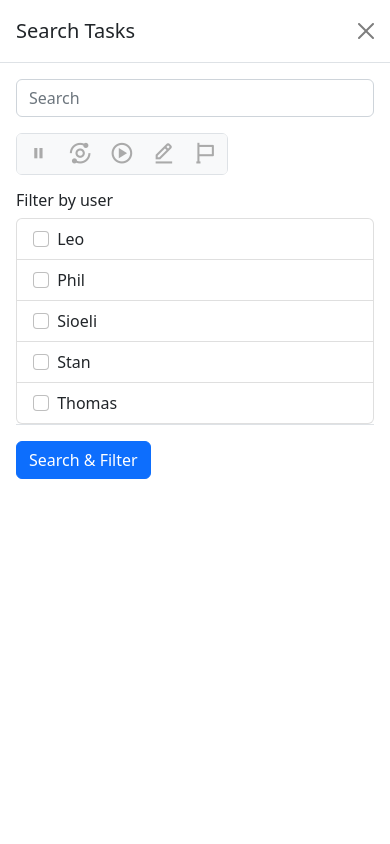
After one commit to stanozr/taskfreak, a Flask app: page / in a window 390 px wide, after a click that opens the changed part. The commit adds this page. Run offline with Flask 2, Linux system fonts and the light colour scheme; some libraries are stand-ins or nearby versions.

Commit message:
Task templates, all modals, fully responsive

```diff
--- a/application/static/css/app.css
+++ b/application/static/css/app.css
@@ -15,10 +15,10 @@
 .btn-nav i {
   font-size: 1.75em;
 }
-.btn-status i {
+.btn-status i, .btn-users i {
   line-height: 1.2;
 }
-.btn-status .btn-active {
+.btn-status .btn-active, .btn-users .btn-active {
 /*  color: #111;
   background-color: rgba(255,255,255,.9);*/
   color: #fff;
@@ -100,7 +100,7 @@
   color: rgba(255,255,255,.5);
 }
 .sidebar li a.active, .sidebar li a.opened {
-  color: #5b95e9;
+  color: #62a2ff;
 }
 .sidebar li a.active {
   background-color: rgba(0,0,0,.1);
@@ -158,8 +158,20 @@
   }
   .main {
     background-color: #f3f3f3;
+  }
+}
 
-  }
+#searchModal .modal-body {
+  width: 400px;
+  max-width: 100%;
+  margin-left: auto;
+  margin-right: auto;
+}
+#searchModal .btn-status label {
+  color: #aaa;
+}
+#searchModal .btn-status label.btn-active {
+  color: #0d6efd;
 }
 
 /* TASK LIST */
@@ -298,6 +310,9 @@
   .task-row .task-break {
     display: none;
   }
+  .task-row .task-deadline {
+    margin-left: 0.4em;
+  }
   .task-list .task-users {
     flex: 0 0 130px;
     text-align: left;
--- a/application/static/js/app.js
+++ b/application/static/js/app.js
@@ -4,6 +4,13 @@ $('document').ready(function(){
   });
   $('.btn-status label').click(function() {
     $(this).toggleClass('btn-active');
+  });
+  $('.btn-users label').click(function() {
+    $t = $(this);
+    if (!$t.hasClass('btn-active')) {
+      $t.siblings().removeClass('btn-active');
+      $t.toggleClass('btn-active');
+    }
   });
   $('.dropdown-item').click(function(e) {
     if (e.target === e.currentTarget) {
--- a/application/templates/layout/page.html
+++ b/application/templates/layout/page.html
@@ -13,31 +13,17 @@
 <nav class="navbar navbar-dark bg-dark sticky-top">
   <div class="container-fluid">
     <a class="navbar-brand">Pacific Data Hub</a>
-    <form action="index.html" method="get" class="d-none d-lg-flex" role="search">
-      <input class="form-control me-2" type="search" placeholder="Search" aria-label="Search" />
-      <input type="checkbox" class="d-none" id="chk-status-0" name="status" value="0" autocomplete="off" />
-      <input type="checkbox" class="d-none" id="chk-status-1" name="status" value="1" autocomplete="off" />
-      <input type="checkbox" class="d-none" id="chk-status-2" name="status" value="2" autocomplete="off" />
-      <input type="checkbox" class="d-none" id="chk-status-3" name="status" value="3" autocomplete="off" />
-      <input type="checkbox" class="d-none" id="chk-status-4" name="status" value="4" autocomplete="off" />
-      <input type="checkbox" class="d-none" id="chk-status-5" name="status" value="5" autocomplete="off" />
-      <div class="btn-group btn-group-sm btn-status" role="group" aria-label="Basic checkbox toggle button group">
-        <label class="btn btn-outline-secondary" for="chk-status-0"><i class='bx bxs-parking bx-sm'></i></label>
-        <label class="btn btn-outline-secondary" for="chk-status-1"><i class='bx bxs-analyse bx-sm'></i></label>
-        <label class="btn btn-outline-secondary" for="chk-status-2"><i class='bx bxs-cog bx-sm'></i></label>
-        <label class="btn btn-outline-secondary" for="chk-status-3"><i class='bx bxs-notepad bx-sm'></i></label>
-        <label class="btn btn-outline-secondary" for="chk-status-4"><i class='bx bxs-flag bx-sm'></i></label>
-      </div>
-      <button class="btn-nav text-secondary" type="button"><i class='bx bx-filter-alt'></i></button>
-    </form>
+    {% block headerform %}
+    {% endblock %}
     <div class="d-flex">
-      <button type="button" class="btn-nav" data-bs-toggle="modal" data-bs-target="#editModal"><i class='bx bxs-plus-square'></i></button>
+    {% block navbuttons %}
       <a href="#!" class="btn-nav"><i class='bx bx-cog'></i></a>
       <a href="#!" class="hamburger d-block d-lg-none">
         <span class="line line1"></span>
         <span class="line line2"></span>
         <span class="line line3"></span>
       </a>
+    {% endblock %}
     </div>
   </div>
 </nav>
--- /dev/null
+++ b/application/templates/layout/task.html
@@ -0,0 +1,297 @@
+{% extends "layout/page.html" %}
+
+{% block headerform %}
+
+  <form action="index.html" method="get" class="d-none d-lg-flex" role="search">
+    <input class="form-control me-2" type="search" placeholder="Search" aria-label="Search" />
+    <input type="checkbox" class="d-none" id="chk-status-0" name="status" value="0" autocomplete="off" />
+    <input type="checkbox" class="d-none" id="chk-status-1" name="status" value="1" autocomplete="off" />
+    <input type="checkbox" class="d-none" id="chk-status-2" name="status" value="2" autocomplete="off" />
+    <input type="checkbox" class="d-none" id="chk-status-3" name="status" value="3" autocomplete="off" />
+    <input type="checkbox" class="d-none" id="chk-status-4" name="status" value="4" autocomplete="off" />
+    <input type="checkbox" class="d-none" id="chk-status-5" name="status" value="5" autocomplete="off" />
+    <div class="btn-group btn-group-sm btn-status" role="group" aria-label="Filter by task status">
+      <label class="btn btn-outline-secondary" for="chk-status-0" title="Parked"><i class='bx bx-pause bx-sm'></i></label>
+      <label class="btn btn-outline-secondary" for="chk-status-1" title="Assessment"><i class='bx bx-analyse bx-sm'></i></label>
+      <label class="btn btn-outline-secondary" for="chk-status-2" title="In progress"><i class='bx bx-play-circle bx-sm'></i></label>
+      <label class="btn btn-outline-secondary" for="chk-status-3" title="Review"><i class='bx bx-edit-alt bx-sm'></i></label>
+      <label class="btn btn-outline-secondary" for="chk-status-4" title="Completed"><i class='bx bx-flag bx-sm'></i></label>
+    </div>
+    <input type="radio" class="d-none" id="rdo-user-all" autocomplete="off" checked />
+    <input type="radio" class="d-none" id="rdo-user-me" autocomplete="off" />
+    <div class="btn-group btn-group-sm btn-users ms-2" role="group" aria-label="Filter by user">
+      <label class="btn btn-outline-secondary" for="rdo-user-all"><i class='bx bx-group bx-sm'></i></label>
+      <label class="btn btn-outline-secondary" for="rdo-user-me"><i class='bx bx-user-circle bx-sm'></i></label>
+      <button type="button" class="btn btn-outline-secondary" data-bs-toggle="modal" data-bs-target="#filterModal"><i class='bx bx-user-plus bx-sm'></i></button>
+    </div>
+  </form>
+
+{% endblock %}
+
+{% block navbuttons %}
+  <button type="button" class="btn-nav" data-bs-toggle="modal" data-bs-target="#editModal"><i class='bx bxs-plus-square'></i></button>
+  <a href="#!" class="btn-nav d-block d-lg-none" data-bs-toggle="modal" data-bs-target="#searchModal"><i class='bx bx-search'></i></a>
+  {{ super() }}
+{% endblock %}
+
+{% block sidebar %}
+
+<nav class="sidebar">
+  <h4>Views</h4>
+  <ul>
+    <li><a href="#" class="active">List</a></li>
+    <li><a href="#">Calendar</a></li>
+    <li><a href="#">Kanban</a></li>
+  </ul>
+  <h4>Projects</h4>
+  <ul>
+    <li><a href="#">All projects</a></li>
+    <li><a href="#">Project 1 is a long title but it works</a></li>
+    <li><a href="#">Project 2</a></li>
+    <li>
+      <a href="#" class="opened">Project 3</a>
+      <ul>
+        <li><a href="#">List 3.1</a></li>
+        <li><a href="#" class="active">List 3.2 is a long title but it still works</a></li>
+        <li><a href="#">List 3.3</a></li>
+        <li><a href="#">List 3.4</a></li>
+      </ul>
+    </li>
+    <li><a href="#">Project 4</a></li>
+    <li><a href="#">Project 5</a></li>
+    <li><a href="#">Project 6</a></li>
+  </ul>
+</nav>
+
+{% endblock %}
+
+
+{% block modals %}
+
+<div class="modal fade" id="filterModal" tabindex="-1" aria-labelledby="filterOptionLabel" aria-hidden="true">
+    <div class="modal-dialog modal-sm modal-fullscreen-sm-down mt-sm-5 pt-sm-2">
+        <form class="modal-content">
+            <div class="modal-header">
+                <h5 class="modal-title">Filter by user</h5>
+                <button type="button" class="btn-close" data-bs-dismiss="modal" aria-label="Close"></button>
+            </div>
+            <div class="modal-body">
+                <div class="list-group list-group-flush">
+                    <label class="list-group-item">
+                      <input class="form-check-input me-1" type="checkbox" value="">
+                      Leo
+                    </label>
+                    <label class="list-group-item">
+                      <input class="form-check-input me-1" type="checkbox" value="">
+                      Phil
+                    </label>
+                    <label class="list-group-item">
+                      <input class="form-check-input me-1" type="checkbox" value="">
+                      Sioeli
+                    </label>
+                    <label class="list-group-item">
+                      <input class="form-check-input me-1" type="checkbox" value="">
+                      Stan
+                    </label>
+                    <label class="list-group-item">
+                      <input class="form-check-input me-1" type="checkbox" value="">
+                      Thomas
+                    </label>
+                  </div>
+                <div class="border-top pt-3">
+                    <button type="submit" class="btn btn-primary">Apply filters</button>
+                </div>
+            </div>
+        </form>
+    </div>
+</div>
+
+<div class="modal fade" id="searchModal" tabindex="-1" aria-labelledby="searchOptionLabel" aria-hidden="true">
+  <div class="modal-dialog modal-fullscreen">
+    <form class="modal-content">
+      <div class="modal-header">
+        <h5 class="modal-title">Search Tasks</h5>
+        <button type="button" class="btn-close" data-bs-dismiss="modal" aria-label="Close"></button>
+      </div>
+      <div class="modal-body">
+        <div class="mb-3">
+          <input class="form-control me-2" type="search" placeholder="Search" aria-label="Search" />
+        </div>
+        <div class="mb-3">
+          <input type="checkbox" class="d-none" id="chk-status-0" name="status" value="0" autocomplete="off" />
+          <input type="checkbox" class="d-none" id="chk-status-1" name="status" value="1" autocomplete="off" />
+          <input type="checkbox" class="d-none" id="chk-status-2" name="status" value="2" autocomplete="off" />
+          <input type="checkbox" class="d-none" id="chk-status-3" name="status" value="3" autocomplete="off" />
+          <input type="checkbox" class="d-none" id="chk-status-4" name="status" value="4" autocomplete="off" />
+          <input type="checkbox" class="d-none" id="chk-status-5" name="status" value="5" autocomplete="off" />
+          <div class="btn-group btn-group-sm btn-status border" role="group" aria-label="Filter by task status">
+            <label class="btn btn-light" for="chk-status-0" title="Parked"><i class='bx bx-pause bx-sm'></i></label>
+            <label class="btn btn-light" for="chk-status-1" title="Assessment"><i class='bx bx-analyse bx-sm'></i></label>
+            <label class="btn btn-light" for="chk-status-2" title="In progress"><i class='bx bx-play-circle bx-sm'></i></label>
+            <label class="btn btn-light" for="chk-status-3" title="Review"><i class='bx bx-edit-alt bx-sm'></i></label>
+            <label class="btn btn-light" for="chk-status-4" title="Completed"><i class='bx bx-flag bx-sm'></i></label>
+          </div>
+        </div>
+        <h6>Filter by user</h6>
+        <div class="list-group">
+            <label class="list-group-item">
+              <input class="form-check-input me-1" type="checkbox" value="">
+              Leo
+            </label>
+            <label class="list-group-item">
+              <input class="form-check-input me-1" type="checkbox" value="">
+              Phil
+            </label>
+            <label class="list-group-item">
+              <input class="form-check-input me-1" type="checkbox" value="">
+              Sioeli
+            </label>
+            <label class="list-group-item">
+              <input class="form-check-input me-1" type="checkbox" value="">
+              Stan
+            </label>
+            <label class="list-group-item">
+              <input class="form-check-input me-1" type="checkbox" value="">
+              Thomas
+            </label>
+          </div>
+          <div class="border-top pt-3">
+              <button type="submit" class="btn btn-primary">Search &amp; Filter</button>
+          </div>
+        </div>
+    </form>
+  </div>
+</div>
+
+<div class="modal fade" id="editModal" tabindex="-1" aria-labelledby="editTaskLabel" aria-hidden="true">
+    <div class="modal-dialog modal-lg modal-fullscreen-lg-down modal-dialog-scrollable">
+      <form class="modal-content">
+        <div class="modal-header modal-smaller bg-light">
+          <h5 class="modal-title" id="editTaskLabel">Edit Task</h5>
+          <div class="float-end">
+            <button type="button" class="btn btn-primary">Save</button>
+            <button type="button" class="btn btn-my-close" data-bs-dismiss="modal" aria-label="Close">&times;</button>
+          </div>
+        </div>
+        <div class="modal-body">
+          <div class="mb-3">
+            <input type="text" class="form-control" name="title" value="" placeholder="Title" />
+          </div>
+          <div class="row">
+            <div class="col-12 col-lg-9">
+              <div class="row">
+                <div class="col-12 col-lg-6 mb-3">
+                  <select class="form-select" aria-label="Default select example">
+                    <option value="0" selected>- Select Project -</option>
+                    <option value="1">Project #1</option>
+                    <option value="2">Project #2</option>
+                    <option value="3">Project #3</option>
+                  </select>
+                </div>
+                <div class="col-12 col-lg-6 mb-3">
+                  <select class="form-select" aria-label="Default select example">
+                    <option value="0" selected>- Select List -</option>
+                    <option value="1">List #1</option>
+                    <option value="2">List #2</option>
+                    <option value="3">List #3</option>
+                  </select>
+                </div>
+              </div>
+              <div class="mb-3">
+                <textarea class="form-control" id="task-desc-field" value="" placeholder="Description" rows="10"></textarea>
+              </div>
+            </div>
+            <div class="col-12 col-lg-3">
+              <div class="mb-3">
+                <label class="form-label mb-1 text-muted">Priority</label>
+                <select class="form-select" aria-label="Default select example">
+                  <option value="3">Urgent</option>
+                  <option value="2">High</option>
+                  <option value="1">Medium</option>
+                  <option value="0" selected>Low</option>
+                </select>
+              </div>
+              <div class="mb-3">
+                <label class="form-label mb-1 text-muted">Start</label>
+                <div class="input-group date datepicker">
+                  <input type="text" class="form-control" id="date"/>
+                  <span class="input-group-append">
+                    <span class="input-group-text bg-light d-block">
+                      <i class='bx bx-calendar' ></i>
+                    </span>
+                  </span>
+                </div>
+                </div>
+                <div class="mb-3">
+                  <label class="form-label mb-1 text-muted">Deadline</label>
+                  <div class="input-group date datepicker">
+                    <input type="text" class="form-control" id="date"/>
+                    <span class="input-group-append">
+                      <span class="input-group-text bg-light d-block">
+                        <i class='bx bx-calendar' ></i>
+                      </span>
+                    </span>
+                  </div>
+                </div>
+                <div class="mb-3">
+                  <label class="form-label mb-1 text-muted">Estimated time</label>
+                  <input type="text" name="estimate" class="form-control" placeholder="3d, 2h, 1:30, 30m" />
+                </div>
+                <div class="mb-3">
+                  <label class="form-label mb-1 text-muted">Assign to</label>
+                  <div class="dropdown">
+                    <a class="btn btn-outline-dropdown dropdown-toggle d-flex justify-content-between" href="#" role="button" id="dropdownMenuLink" data-bs-toggle="dropdown" aria-expanded="false">
+                      <span>Users (<span class="dropdown-count">0</span>)</span>
+                    </a>
+                    <ul class="dropdown-menu" aria-labelledby="dropdownMenuLink">
+                      <li>
+                        <div class="dropdown-item">
+                          <input id="sel-user-1" type="checkbox" class="form-check-input" />
+                          <label for="sel-user-1" class="form-check-label">Leo</label>
+                        </div>
+                      </li>
+                      <li>
+                        <div class="dropdown-item">
+                          <input id="sel-user-2" type="checkbox" class="form-check-input" />
+                          <label for="sel-user-2" class="form-check-label">Phil</label>
+                        </div>
+                      </li>
+                      <li>
+                        <div class="dropdown-item">
+                          <input id="sel-user-3" type="checkbox" class="form-check-input" />
+                          <label for="sel-user-3" class="form-check-label">Sio</label>
+                        </div>
+                      </li>
+                      <li>
+                        <div class="dropdown-item">
+                          <input id="sel-user-4" type="checkbox" class="form-check-input" />
+                          <label for="sel-user-4" class="form-check-label">Stan</label>
+                        </div>
+                      </li>
+                      <li>
+                        <div class="dropdown-item">
+                          <input id="sel-user-5" type="checkbox" class="form-check-input" />
+                          <label for="sel-user-5" class="form-check-label">Thomas</label>
+                        </div>
+                      </li>
+                    </ul>
+                  </div>
+                </div>
+                <div class="mb-3">
+                  <label class="form-label mb-1 text-muted">Status</label>
+                  <select class="form-select" aria-label="Default select example">
+                    <option value="0" selected>Parked</option>
+                    <option value="1">Assessment</option>
+                    <option value="2">In Progress</option>
+                    <option value="3">Review</option>
+                    <option value="4">Completed</option>
+                  </select>
+                </div>
+              </div>
+            </div>
+        </div>
+      </div>
+    </div>
+  </div>
+
+  {% endblock %}
```
